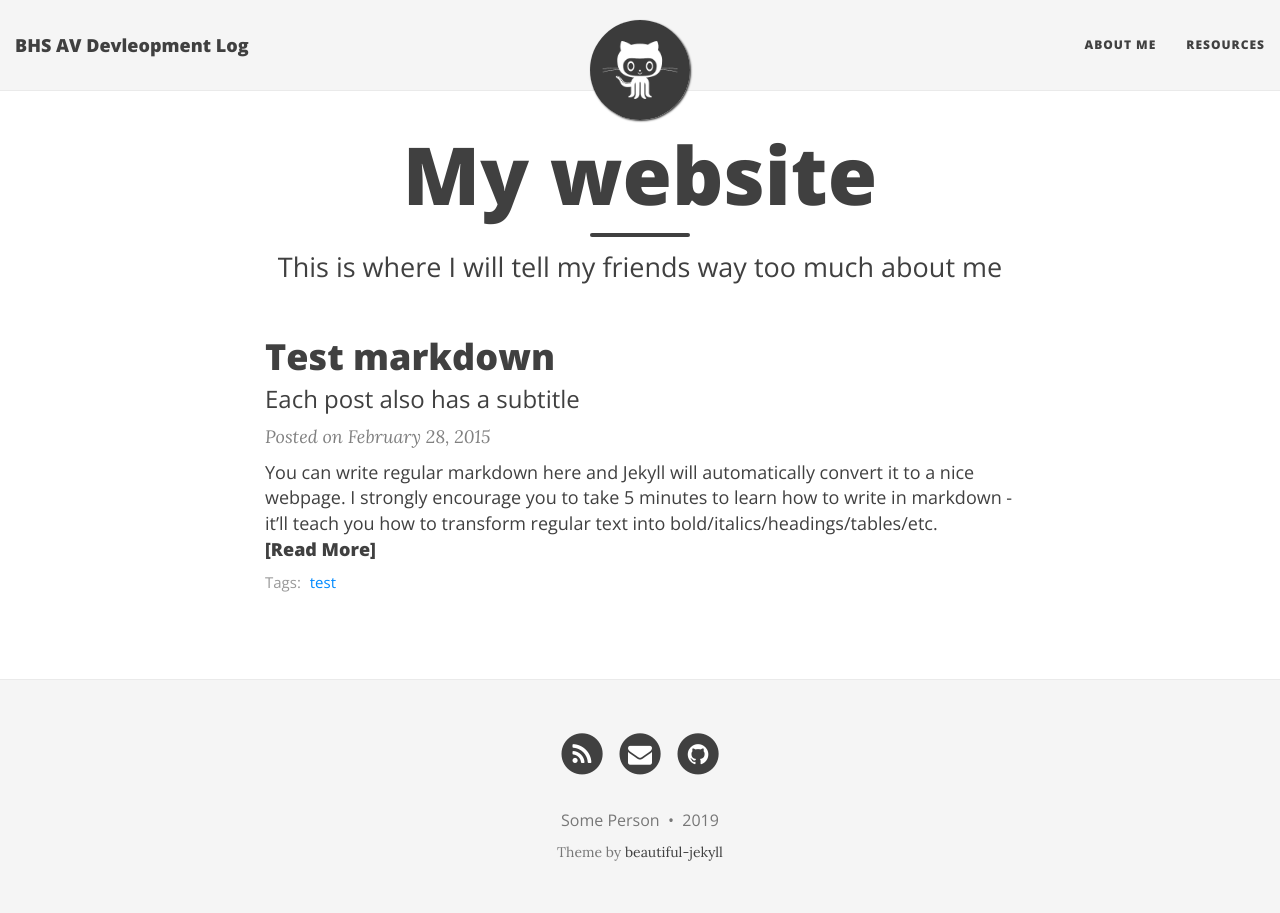
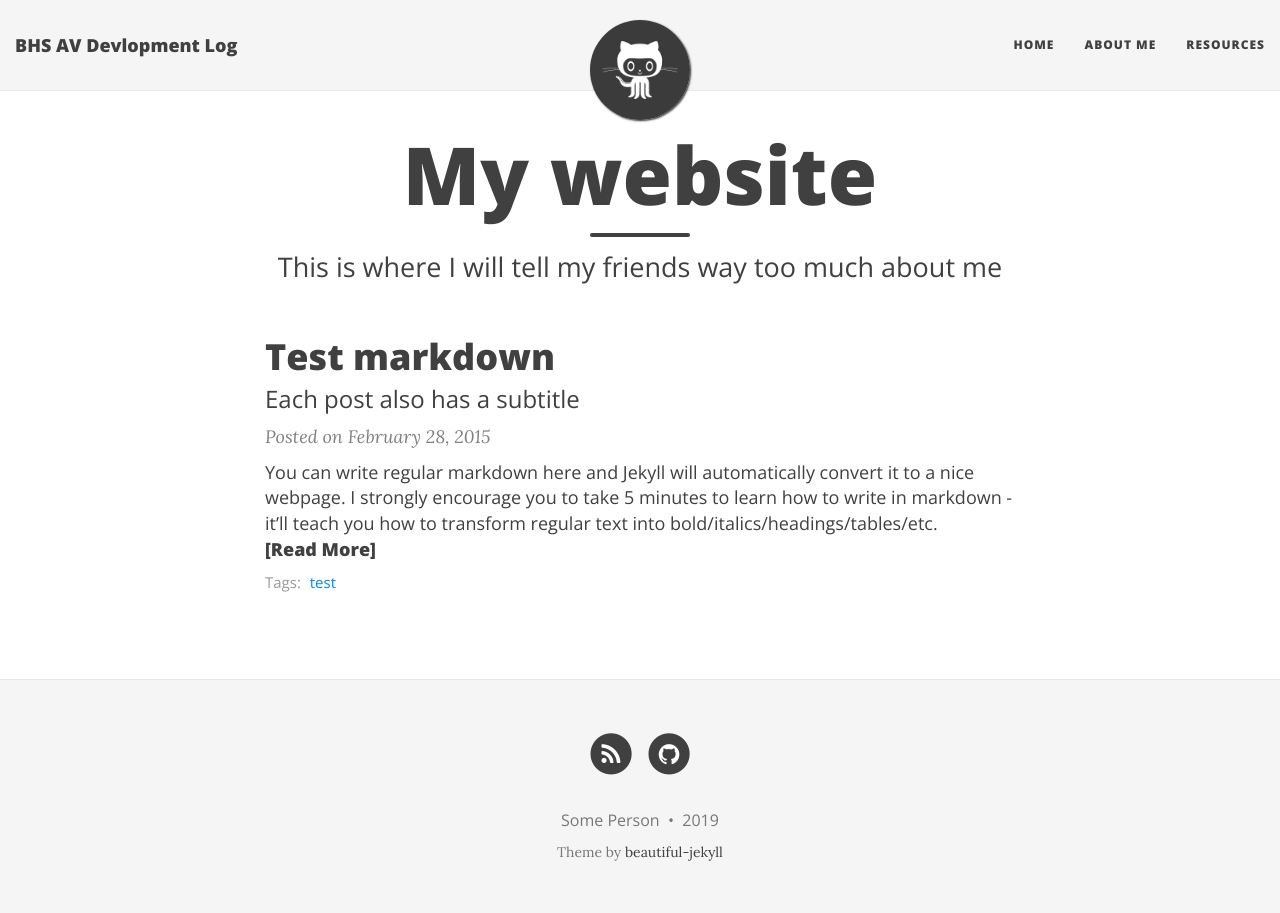
Before and after one commit to BHS-AV/devlog, a Jekyll site: the page built from index.html, in a window 1280 px wide. Built offline with Jekyll 4.4.1, drawn with Linux system fonts in a browser that asks for light colours; nearby versions of some CDN libraries; the list of posts is cut into pages by our own code.

Commit message:
Update _config.yml

```diff
--- a/_config.yml
+++ b/_config.yml
@@ -1,7 +1,7 @@
 # --- General options --- #
 
 # Name of website
-title: BHS AV Devleopment Log
+title: BHS AV Devlopment Log
 
 # Short description of your site
 description: A development log for the Brentwood High School Autonomous Vehicles team.
@@ -20,6 +20,7 @@
 
 # List of links in the navigation bar
 navbar-links:
+  Home:
   About Me: "aboutme"
   Resources:
 
@@ -65,7 +66,7 @@
 # If you want to add a new link that isn't here, you'll need to also edit the file _data/SocialNetworks.yml
 social-network-links:
   rss: false
-  email: "someone@example.com"
+#  email: "someone@example.com"
 #  facebook: deanattali
   github: bhs-av
 #  twitter: daattali
```
